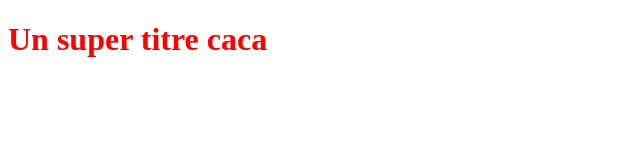
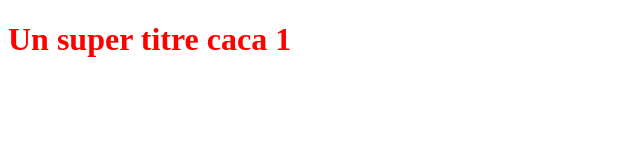
Before and after one commit to erbesnard/OpenclassroomsProject, a plain HTML site: page index.html in a window 1280 px wide. Shown: the full height of the page, 0-640 px from the left. Drawn offline with Linux system fonts and the light colour scheme.

Commit message:
first attempt

```diff
--- a/index.html
+++ b/index.html
@@ -5,6 +5,6 @@
    <link rel="stylesheet" type="text/css" href="styles.css">
 </head>
 <body>
-   <h1>Un super titre caca</h1>
+   <h1>Un super titre caca 1</h1>
 </body>
 </html>
```
